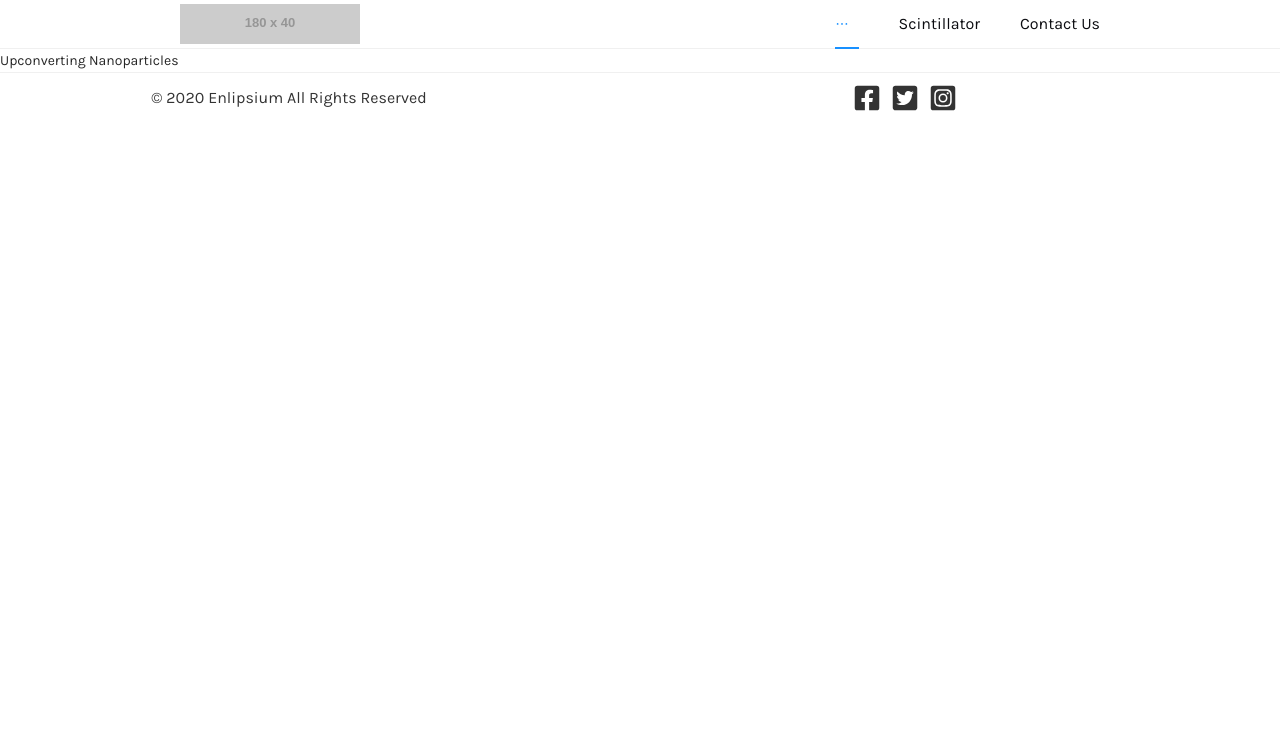
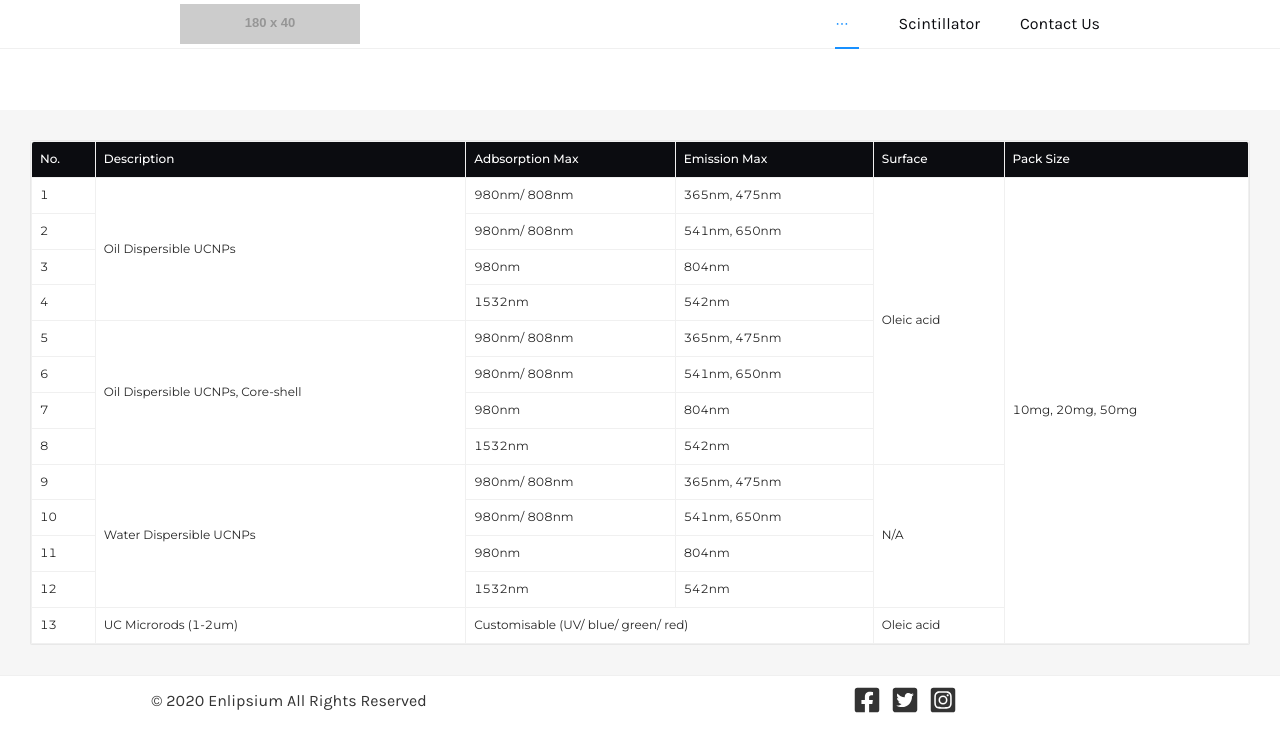
Before and after one commit to wickker/enlipsium, a Next.js app: page /products/nanoparticles/UCNPs in a window 1280 px wide. Shown: the top 752 px of the page. Built offline with nearby package versions, Linux system fonts and the light colour scheme.

Commit message:
ucnps table is up

```diff
--- a/pages/index.js
+++ b/pages/index.js
@@ -1,7 +1,7 @@
 import { Row, Col } from "antd";
 import * as Constants from "../utils/constants";
 import content from "../utils/content.json";
-import styled, { keyframes } from "styled-components";
+import styled from "styled-components";
 import Button from "../components/Button";
 
 // --------------------------------
@@ -262,7 +262,7 @@ export default function Home() {
       <Col span={24}>
         <DescriptionRow>
           <DescriptionImageCol xs={24} sm={24} md={24} lg={12}>
-            <DescriptionImage src="x-ray-machine.png" alt="x-ray machine" />
+            <DescriptionImage src="x-ray-latest.jpg" alt="x-ray machine" />
           </DescriptionImageCol>
           <DescriptionTextCol xs={24} sm={24} md={24} lg={12}>
             <Row>
--- a/pages/products/nanoparticles/UCNPs.js
+++ b/pages/products/nanoparticles/UCNPs.js
@@ -1,9 +1,163 @@
 import { Row, Col } from "antd";
+import * as Constants from "../../../utils/constants";
+import data from "../../../utils/content.json";
+import { Table } from "antd";
+import styled from "styled-components";
+
+const InfoColStyled = styled(Col)`
+  && {
+    padding: 30px;
+  }
+`;
+
+const TableColStyled = styled(Col)`
+  && {
+    padding: 30px;
+    background-color: ${Constants.lightestGray};
+  }
+`;
+
+const TableStyled = styled(Table)`
+  && {
+    font-family: "Montserrat", sans-serif;
+    tr,
+    th {
+      font-size: 12px;
+    }
+    thead tr th {
+      background-color: ${Constants.semiBlack};
+      color: white;
+    }
+  }
+`;
 
 export default function UCNPs() {
-    return (
-       <Row>
-           <Col>Upconverting Nanoparticles</Col>
-       </Row>
-    );
+  const renderDescription = (value, row, index) => {
+    const obj = {
+      children: value,
+      props: {},
+    };
+    obj.props.rowSpan = 0;
+    if (index === 0 || index === 4 || index === 8) {
+      obj.props.rowSpan = 4;
+    }
+    if (index === 12) {
+      obj.props.rowSpan = 1;
+    }
+    return obj;
+  };
+
+  const renderAbsMax = (value, row, index) => {
+    const obj = {
+      children: value,
+      props: {},
+    };
+    if (index === 12) {
+      obj.props.colSpan = 2;
+      obj.props.align = "left";
+    }
+    return obj;
+  };
+
+  const renderEmissionMax = (value, row, index) => {
+    const obj = {
+      children: value,
+      props: {},
+    };
+    if (index === 12) {
+      obj.props.colSpan = 0;
+    }
+    return obj;
+  };
+
+  const renderSurface = (value, row, index) => {
+    const obj = {
+      children: value,
+      props: {},
+    };
+    obj.props.rowSpan = 0;
+    if (index === 0) {
+      obj.props.rowSpan = 8;
+    }
+    if (index === 8) {
+      obj.props.rowSpan = 4;
+    }
+    if (index === 12) {
+      obj.props.rowSpan = 1;
+    }
+    return obj;
+  };
+
+  const renderPackSize = (value, row, index) => {
+    const obj = {
+      children: value,
+      props: {},
+    };
+    obj.props.rowSpan = 0;
+    if (index === 0) {
+      obj.props.rowSpan = 13;
+    }
+    return obj;
+  };
+
+  const columns = [
+    {
+      title: "No.",
+      dataIndex: "item_num",
+    },
+    {
+      title: "Description",
+      dataIndex: "description",
+      render: renderDescription,
+    },
+    {
+      title: "Adbsorption Max",
+      dataIndex: "abs_max",
+      render: renderAbsMax,
+    },
+    {
+      title: "Emission Max",
+      dataIndex: "emission_max",
+      render: renderEmissionMax,
+    },
+    {
+      title: "Surface",
+      dataIndex: "surface",
+      render: renderSurface,
+    },
+    {
+      title: "Pack Size",
+      dataIndex: "pack_size",
+      render: renderPackSize,
+    },
+  ];
+
+  const mapData = () => {
+    return data.ucnps.map((item) => {
+      return {
+        key: item.key,
+        item_num: item.key,
+        description: item.description,
+        abs_max: item.abs_max,
+        emission_max: item.emission_max,
+        surface: item.surface,
+        pack_size: item.pack_size,
+      };
+    });
+  };
+
+  return (
+    <Row>
+      <InfoColStyled span={24}></InfoColStyled>
+      <TableColStyled span={24}>
+        <TableStyled
+          columns={columns}
+          dataSource={mapData()}
+          bordered
+          pagination={false}
+          size="small"
+        />
+      </TableColStyled>
+    </Row>
+  );
 }
--- a/utils/content.json
+++ b/utils/content.json
@@ -7,5 +7,111 @@
     "description": "Enlipsium's thin film scintillator material is changing how X-ray devices are build. With a film so thin, flexible and sensitive, we can now customize X-ray devices like never before.\n\nGiven that most of the things we try to image are never really flat - have you ever wondered why X-ray detectors are always flat?\n\nCan we reduce the X-ray dosage used in medical screening?\n\nMany believe that the current X-ray dosage is sufficiently low, but at Enlipsium, we say let's go lower.\n\nJoin us today in our march towards a mordern X-ray industry!",
     "tagline3": "Let There Be",
     "tagline4": "Light"
-  }
+  },
+  "ucnps": [
+    {
+      "key": "1",
+      "description": "Oil Dispersible UCNPs",
+      "abs_max": "980nm/ 808nm",
+      "emission_max": "365nm, 475nm",
+      "surface": "Oleic acid",
+      "pack_size": "10mg, 20mg, 50mg"
+    },
+    {
+      "key": "2",
+      "description": "Oil Dispersible UCNPs",
+      "abs_max": "980nm/ 808nm",
+      "emission_max": "541nm, 650nm",
+      "surface": "Oleic acid",
+      "pack_size": "10mg, 20mg, 50mg"
+    },
+    {
+      "key": "3",
+      "description": "Oil Dispersible UCNPs",
+      "abs_max": "980nm",
+      "emission_max": "804nm",
+      "surface": "Oleic acid",
+      "pack_size": "10mg, 20mg, 50mg"
+    },
+    {
+      "key": "4",
+      "description": "Oil Dispersible UCNPs",
+      "abs_max": "1532nm",
+      "emission_max": "542nm",
+      "surface": "Oleic acid",
+      "pack_size": "10mg, 20mg, 50mg"
+    },
+    {
+      "key": "5",
+      "description": "Oil Dispersible UCNPs, Core-shell",
+      "abs_max": "980nm/ 808nm",
+      "emission_max": "365nm, 475nm",
+      "surface": "Oleic acid",
+      "pack_size": "10mg, 20mg, 50mg"
+    },
+    {
+      "key": "6",
+      "description": "Oil Dispersible UCNPs, Core-shell",
+      "abs_max": "980nm/ 808nm",
+      "emission_max": "541nm, 650nm",
+      "surface": "Oleic acid",
+      "pack_size": "10mg, 20mg, 50mg"
+    },
+    {
+      "key": "7",
+      "description": "Oil Dispersible UCNPs, Core-shell",
+      "abs_max": "980nm",
+      "emission_max": "804nm",
+      "surface": "Oleic acid",
+      "pack_size": "10mg, 20mg, 50mg"
+    },
+    {
+      "key": "8",
+      "description": "Oil Dispersible UCNPs, Core-shell",
+      "abs_max": "1532nm",
+      "emission_max": "542nm",
+      "surface": "Oleic acid",
+      "pack_size": "10mg, 20mg, 50mg"
+    },
+    {
+      "key": "9",
+      "description": "Water Dispersible UCNPs",
+      "abs_max": "980nm/ 808nm",
+      "emission_max": "365nm, 475nm",
+      "surface": "N/A",
+      "pack_size": "10mg, 20mg, 50mg"
+    },
+    {
+      "key": "10",
+      "description": "Water Dispersible UCNPs",
+      "abs_max": "980nm/ 808nm",
+      "emission_max": "541nm, 650nm",
+      "surface": "N/A",
+      "pack_size": "10mg, 20mg, 50mg"
+    },
+    {
+      "key": "11",
+      "description": "Water Dispersible UCNPs",
+      "abs_max": "980nm",
+      "emission_max": "804nm",
+      "surface": "N/A",
+      "pack_size": "10mg, 20mg, 50mg"
+    },
+    {
+      "key": "12",
+      "description": "Water Dispersible UCNPs",
+      "abs_max": "1532nm",
+      "emission_max": "542nm",
+      "surface": "N/A",
+      "pack_size": "10mg, 20mg, 50mg"
+    },
+    {
+      "key": "13",
+      "description": "UC Microrods (1-2um)",
+      "abs_max": "Customisable (UV/ blue/ green/ red)",
+      "emission_max": "Customisable (UV/ blue/ green/ red)",
+      "surface": "Oleic acid",
+      "pack_size": "10mg, 20mg, 50mg"
+    }
+  ]
 }
```
Also changed, not shown: 1 other file (tests, documents, lock files or other folders).
